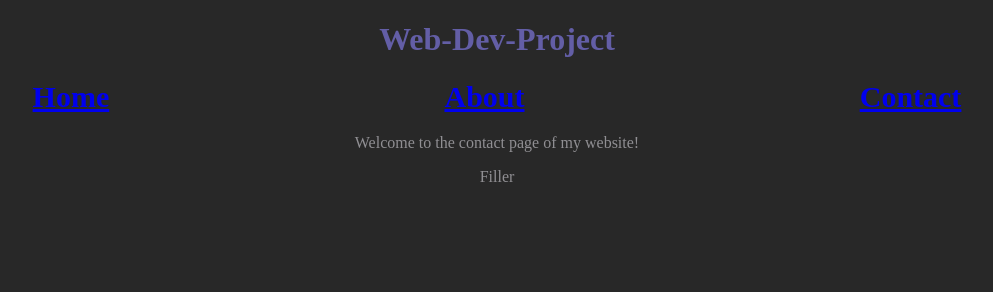
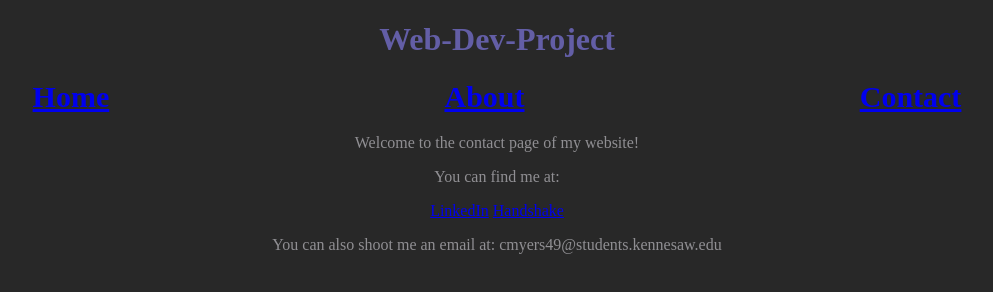
Before and after one commit to empomz/Web-Dev-Project, a plain HTML site: page Contact.html in a window 1280 px wide. Shown: the whole page, without its empty margins (143-1136 px from the left). Drawn offline with Linux system fonts and the light colour scheme.

Commit message:
Add files via upload

```diff
--- a/Contact.html
+++ b/Contact.html
@@ -21,7 +21,15 @@
 		Welcome to the contact page of my website!
 	</p>
 	<p>
-		Filler
+		You can find me at:
 	</p>
+	<p>
+	<a href="https://www.linkedin.com/in/cole-myers-807126265/">LinkedIn</a>
+	<a href="https://kennesaw.joinhandshake.com/stu/users/42566688">Handshake</a>
+	</p>
+	<p>
+	You can also shoot me an email at: cmyers49@students.kennesaw.edu
+	</p>
+
 </body>
 </html>
```
Also changed, not shown: About.html (+1 -1 lines).
